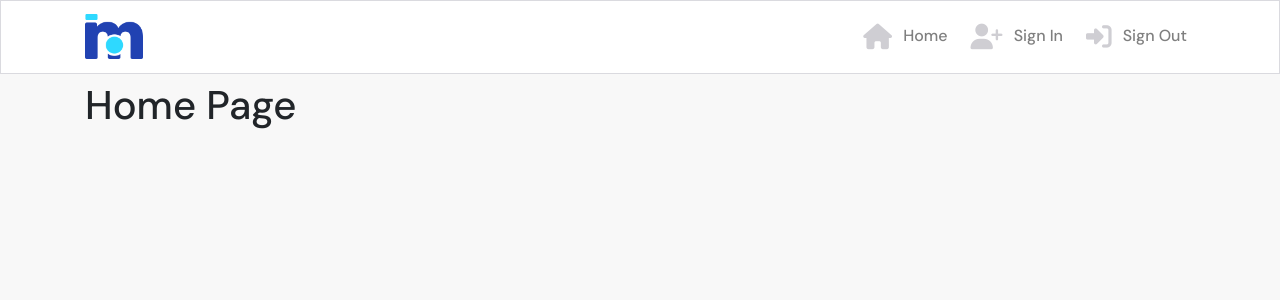
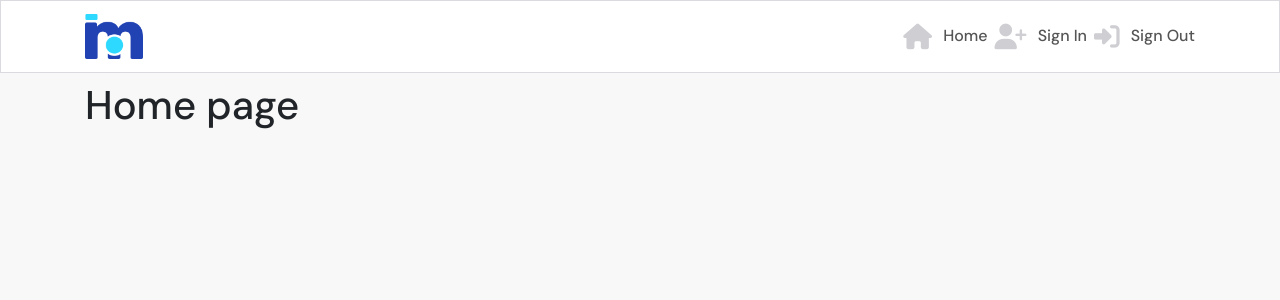
Before and after one commit to alcl2000/moments-react, a React (Create React App) app: page / in a window 1280 px wide. Shown: the top 300 px of the page. Built offline with nearby package versions, Linux system fonts and the light colour scheme; the HTML template or start-up script is replaced by a standard one.

Commit message:
add: react dom links

```diff
--- a/package.json
+++ b/package.json
@@ -43,6 +43,7 @@
     ]
   },
   "devDependencies": {
+    "@types/react-router-dom": "^5.3.0",
     "msw": "^0.35.0"
   },
   "engines": {
--- a/src/App.js
+++ b/src/App.js
@@ -1,16 +1,18 @@
 import styles from './App.module.css'
 import NavBar from './components/Navbar';
 import { Container } from 'react-bootstrap';
-import {Route, Switch} from 'react-router-dom';
+import { Route, Switch } from "react-router-dom";
 
 function App() {
   return (
     <div className={styles.App}>
-      <NavBar/>
+      <NavBar />
       <Container className={styles.Main}>
         <Switch>
-            <Route exact path="/" render={() => <h1>Home Page</h1>} />
-            <Route exact path="/signin" render={() => <h1>Sign-in Page</h1>} />
+          <Route exact path="/" render={() => <h1>Home page</h1>} />
+          <Route exact path="/signin" render={() => <h1>Sign in</h1>} />
+          <Route exact path="/signup" render={() => <h1>Sign up</h1>} />
+          <Route render={() => <p>Page not found!</p>} />
         </Switch>
       </Container>
     </div>
--- a/src/components/Navbar.js
+++ b/src/components/Navbar.js
@@ -1,22 +1,25 @@
-import React from 'react'
-import { Navbar, Container, Nav } from 'react-bootstrap'
-import logo from '../assets/logo.png'
-import styles from '../styles/NavBar.module.css'
+import React from 'react';
+import { Navbar, Container, Nav } from 'react-bootstrap';
+import logo from '../assets/logo.png';
+import styles from '../styles/NavBar.module.css';
+import { NavLink } from "react-router-dom";
 
 
 const NavBar = () => {
     return (
         <Navbar className={styles.NavBar} expand='md' fixed='top'>
             <Container>
-                <Navbar.Brand>
-                    <img src={logo} alt='logo' height='45'/>
-                </Navbar.Brand>
+                <NavLink to="/">
+                    <Navbar.Brand>
+                        <img src={logo} alt='logo' height='45'/>
+                    </Navbar.Brand>
+                </NavLink>
                 <Navbar.Toggle aria-controls='basic-navbar-nav' />
                 <Navbar.Collapse id='basic-navbar-nav'>
                     <Nav className="ml-auto text-left">
-                        <Nav.Link ><i class="fas fa-home-lg-alt"></i> Home</Nav.Link>
-                        <Nav.Link><i class='fas fa-user-plus'></i> Sign In</Nav.Link>
-                        <Nav.Link><i class='fas fa-sign-in-alt'></i> Sign Out</Nav.Link>
+                        <NavLink to='/'><i class="fas fa-home-lg-alt"></i> Home</NavLink>
+                        <NavLink to='/signin'><i class='fas fa-user-plus'></i> Sign In</NavLink>
+                        <NavLink to='/signup'><i class='fas fa-sign-in-alt'></i> Sign Out</NavLink>
                     </Nav>
                 </Navbar.Collapse>
             </Container>
```
Also changed, not shown: 1 other file (tests, documents, lock files or other folders).
